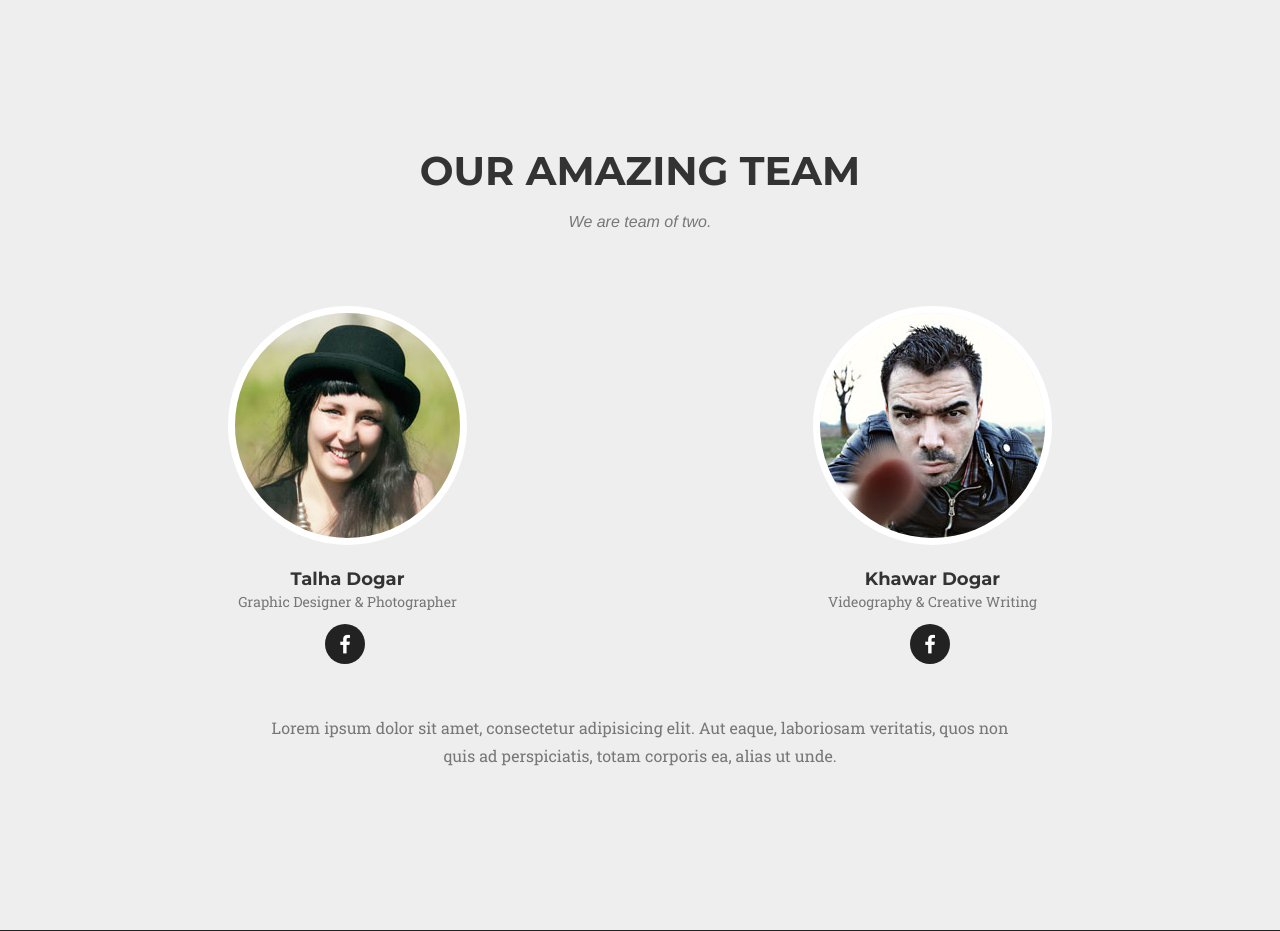
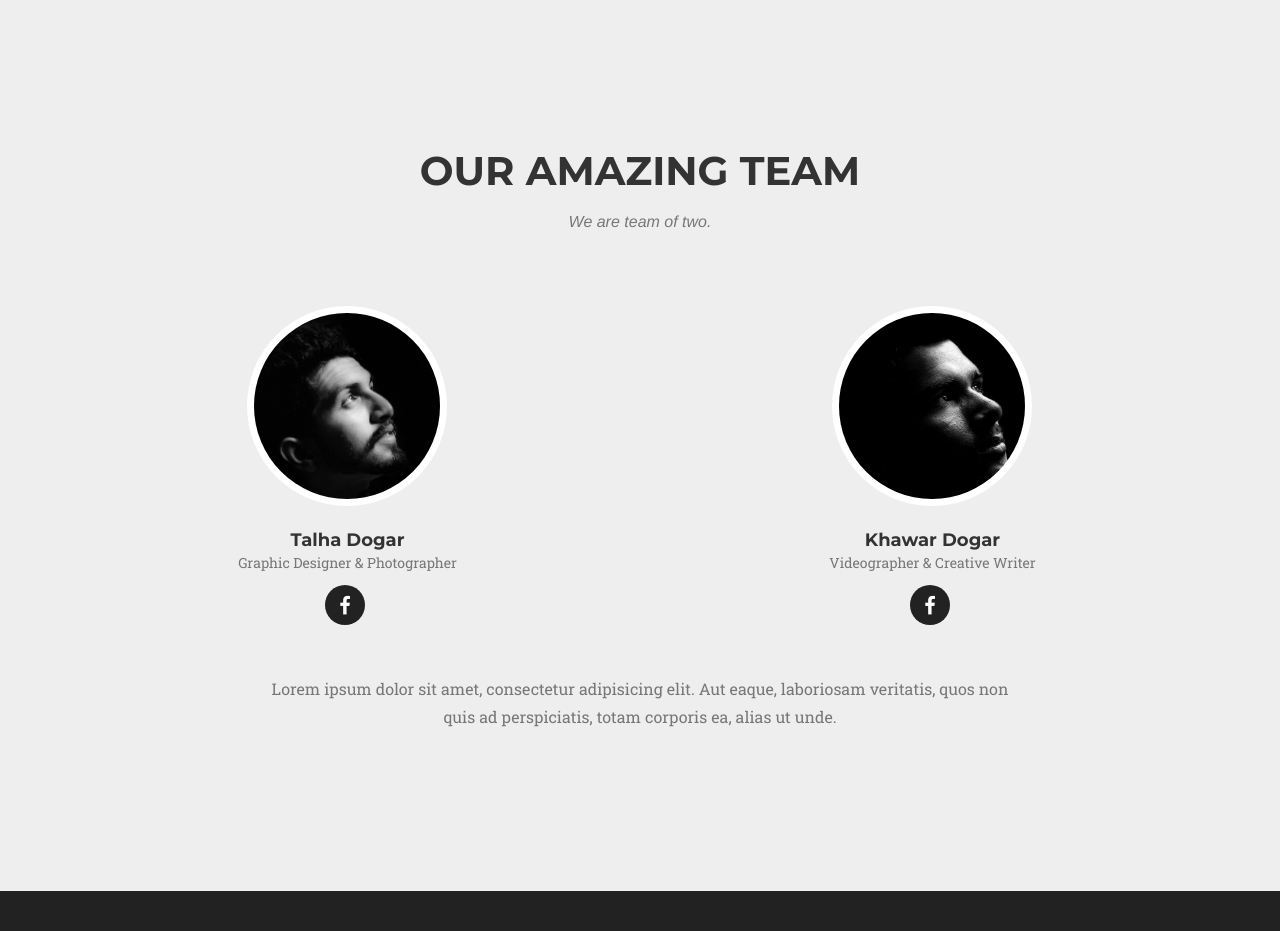
Before and after one commit to ahmed-raza/visualstudio99, a PHP site: page / in a window 1280 px wide; the page is wider, and only the part inside the window is pictured. Shown: the part 4130-5061 px from the top of that part. Run offline with PHP 8.4, Linux system fonts and the light colour scheme; some libraries are stand-ins or nearby versions; some web fonts are replaced.

Commit message:
Team images updated

```diff
--- a/css/custom.css
+++ b/css/custom.css
@@ -192,3 +192,7 @@
         width: 80%;
         max-width: 978px;
     }
+
+    .team-member img {
+    	width: 200px;
+    }
--- a/index.php
+++ b/index.php
@@ -209,10 +209,10 @@
                     </div>
                 </div>
                 <div class="col-sm-4">
-                    <div class="team-member">
+                    <div class="team-member second">
                         <img src="img/team/2.jpg" class="img-responsive img-circle" alt="">
                         <h4>Khawar Dogar</h4>
-                        <p class="text-muted">Videography & Creative Writing</p>
+                        <p class="text-muted">Videographer & Creative Writer</p>
                         <ul class="list-inline social-buttons">
                             <li><a href="https://www.facebook.com/khawar.abbas.92560" target="_blank"><i class="fa fa-facebook"></i></a>
                             </li>
```
Also changed, not shown: img/team/1.jpg, img/team/2.jpg, img/team/3.jpg (deleted).
